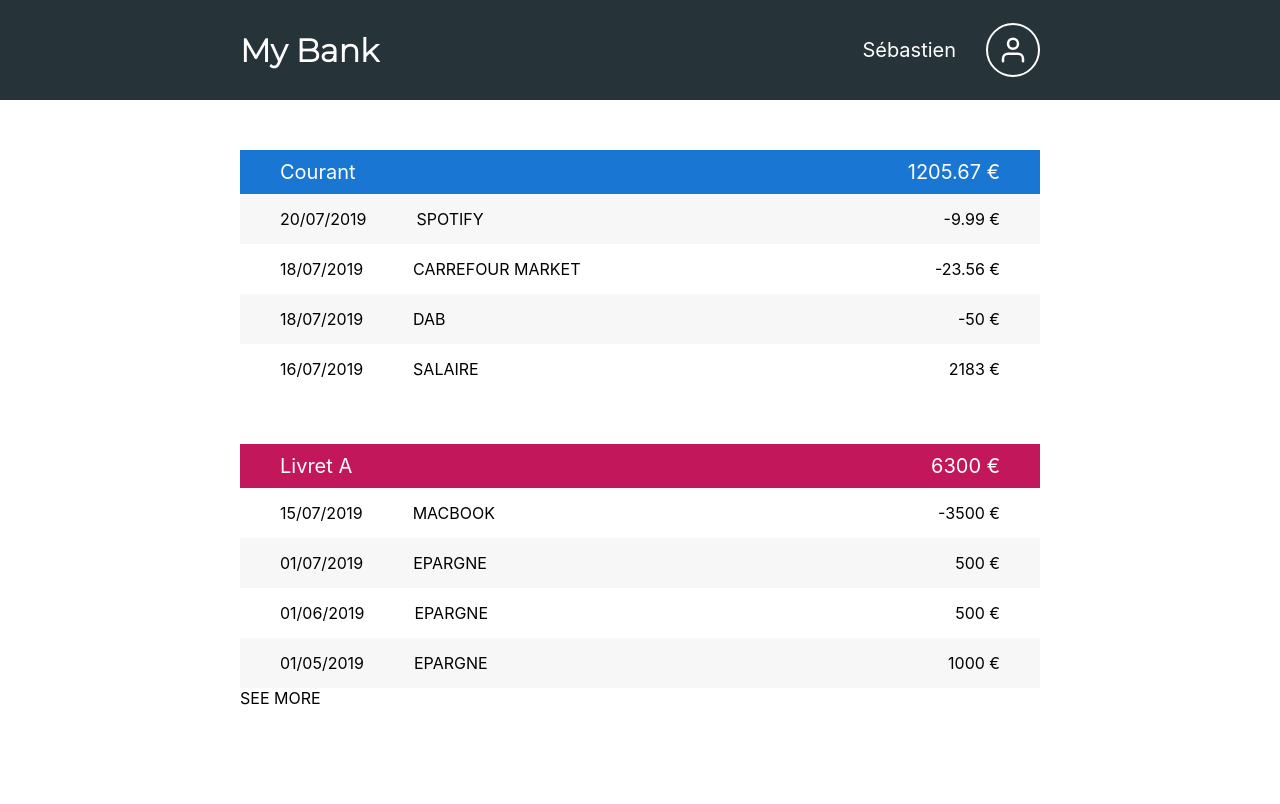
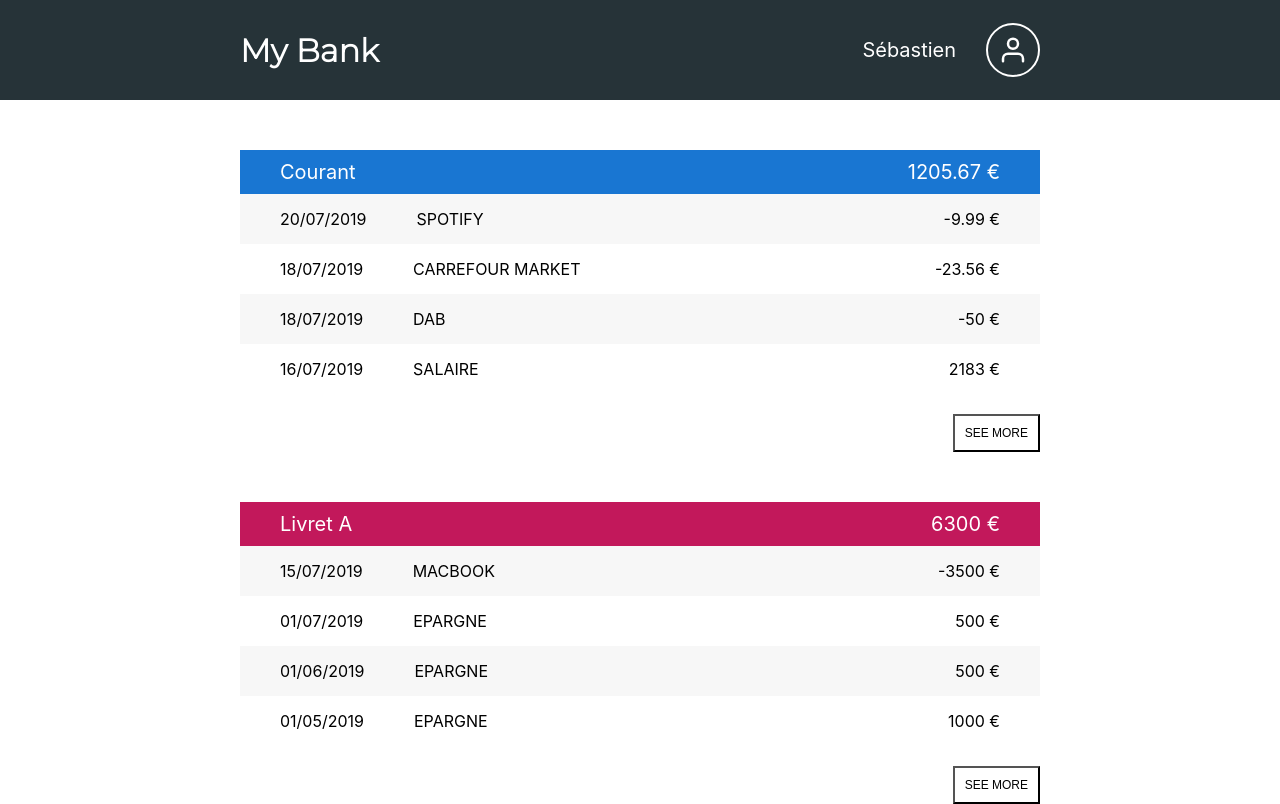
Before and after one commit to se4astien/mybank-react, a React (Create React App) app: page / in a window 1280 px wide. Built offline with nearby package versions, Linux system fonts and the light colour scheme.

Commit message:
update css and delete operations

```diff
--- a/src/App.css
+++ b/src/App.css
@@ -70,7 +70,14 @@ header .user {
 }
 
 .button {
-  background-color: red;
-  width: 3.125rem;
-  height: 3.125rem;
+  display: flex;
+  justify-content: flex-end;
 }
+.button button {
+  padding: 10px;
+  text-transform: uppercase;
+  background: none;
+  cursor: pointer;
+  font-size: 0.75rem;
+  margin-top: 20px;
+}
--- a/src/components/Account.js
+++ b/src/components/Account.js
@@ -1,11 +1,24 @@
 import React from "react";
+import Button from "./Button";
 
-const Account = props => {
+const Account = account => {
   return (
-    <ul className="dashboard" style={{ backgroundColor: props.color }}>
-      <li>{props.name}</li>
-      <li>{props.balance} €</li>
-    </ul>
+    <>
+      <ul className="dashboard" style={{ backgroundColor: account.color }}>
+        <li>{account.name}</li>
+        <li>{account.balance} €</li>
+      </ul>
+      {account.operations.map(operation => {
+        return (
+          <ul className="operations">
+            <li>{operation.date}</li>
+            <li>{operation.description}</li>
+            <li>{operation.amount} €</li>
+          </ul>
+        );
+      })}
+      <Button>Le texte affiché ici n'est pas prit en compte</Button>
+    </>
   );
 };
 
--- a/src/components/Accounts.js
+++ b/src/components/Accounts.js
@@ -1,7 +1,5 @@
 import React from "react";
 import Account from "./Account";
-import Operations from "./Operations";
-import Button from "./Button";
 
 const Accounts = () => {
   const tab = [
@@ -62,32 +60,9 @@ const Accounts = () => {
   ];
   return (
     <div className="wrapper content">
-      {tab.map((account, index) => {
-        return (
-          // Le premier composant Account contiendra le nom et le montant
-          <>
-            <Account
-              name={account.name}
-              balance={account.balance}
-              color={account.color}
-            />
-
-            {account.operations.map((operation, index) => {
-              return (
-                // Le dexuième composant Operations contiendra les opérations
-                <>
-                  <Operations
-                    date={operation.date}
-                    description={operation.description}
-                    amount={operation.amount}
-                  />
-                </>
-              );
-            })}
-          </>
-        );
+      {tab.map(account => {
+        return <Account {...account} />;
       })}
-      <Button></Button>
     </div>
   );
 };
--- a/src/components/Button.js
+++ b/src/components/Button.js
@@ -1,7 +1,11 @@
 import React from "react";
 
 const Button = () => {
-  return <div>SEE MORE</div>;
+  return (
+    <div className="button">
+      <button>See more</button>
+    </div>
+  );
 };
 
 export default Button;
--- a/src/components/Operations.js
+++ /dev/null
@@ -1,14 +0,0 @@
-import React from "react";
-
-const Account = props => {
-  return (
-    <ul className="operations">
-      <li>{props.date}</li>
-      <li>{props.description}</li>
-
-      <li>{props.amount} €</li>
-    </ul>
-  );
-};
-
-export default Account;
```
Also changed, not shown: src/components/test.js (+10 -12 lines).
